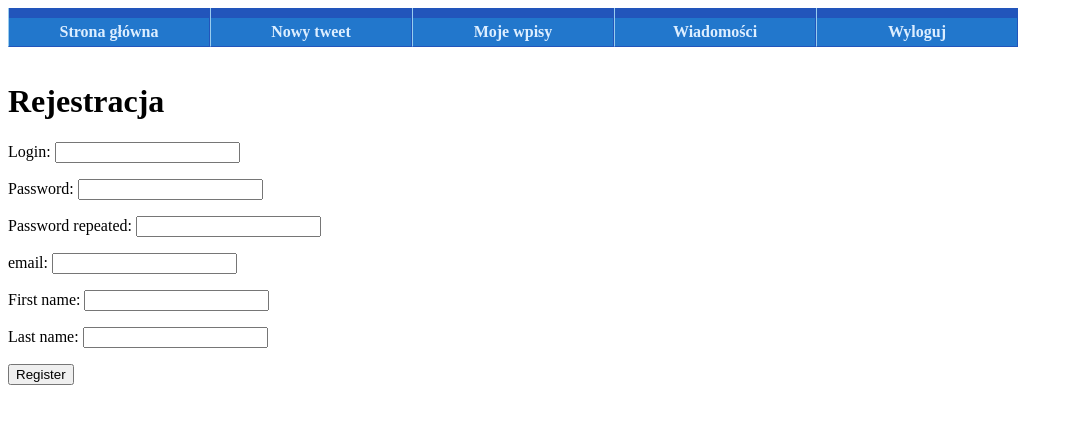
After one commit to Juju-And/twitter, a Django app: page /create_user in a window 1280 px wide. The commit adds this page. Shown: the top 424 px of the page, without its empty margins (0-1073 px from the left). Run offline with Django 3.2, Linux system fonts and the light colour scheme.

Commit message:
About tweet

```diff
--- a/core/urls.py
+++ b/core/urls.py
@@ -17,9 +17,11 @@ from django.contrib import admin
 from django.urls import path
 from records.views import (MainView,
                            AddTweetView,
+                           TweetView
                            )
 from users.views import (LoginView,
-                         logoutUser)
+                         logoutUser,
+                         CreateUserView)
 from django.conf.urls import url
 
 urlpatterns = [
@@ -28,4 +30,7 @@ urlpatterns = [
     url(r'^add_tweet', AddTweetView.as_view()),
     url(r'^login', LoginView.as_view()),
     url(r'^logout', logoutUser),
+    url(r'^create_user', CreateUserView.as_view()),
+    url(r'^tweet/(?P<tweet_id>(\d)+)', TweetView.as_view(), name="tweet"),
+
 ]
--- a/records/views.py
+++ b/records/views.py
@@ -23,3 +23,9 @@ class AddTweetView(LoginRequiredMixin, CreateView):
     def form_valid(self, form):
         form.instance.user = self.request.user
         return super().form_valid(form)
+
+
+class TweetView(View):
+    def get(self, request, tweet_id):
+        current_tweet = Tweet.objects.get(id=tweet_id)
+        return render(request, 'tweet_info.html', {"current_tweet": current_tweet})
--- a/static/css/style.css
+++ b/static/css/style.css
@@ -1,13 +1,35 @@
 #menu_list, #menu_list li {
-    font-size: 30px;
-    text-align: center;
 	display: block;
 	list-style: none;
 	margin: 0;
 	padding: 0;
 }
 
+#menu_list {
+	position: relative;
+}
+
 #menu_list li {
-	display: inline;
-	white-space: nowrap;
+	float: left;
+	border-width: 0 1px 1px 1px;
+	border-style: solid;
+	border-color: transparent #25b #25b #9ce;
 }
+
+#menu_list a:link, #menu_list a:visited {
+	text-decoration: none;
+	display: block;
+	width: 200px;
+	text-align: center;
+	padding: 5px 0;
+	font-weight: bold;
+	background-color: #27c;
+	color: #def;
+	border-top: 10px solid #25b;
+}
+
+#menu_list a:hover {
+	background-color: #28e;
+	color: #fff;
+	border-top: 20px solid #26d;
+}
--- a/templates/base.html
+++ b/templates/base.html
@@ -10,6 +10,15 @@
     <title>{% block title %}{% endblock %}</title>
 </head>
 <body>
+<ul id="menu_list">
+    <li><a href="/">Strona główna</a></li>
+    <li><a href="/add_tweet">Nowy tweet</a></li>
+    <li><a href="/users_tweets">Moje wpisy</a></li>
+    <li><a href="">Wiadomości</a></li>
+    <li><a href="/logout">Wyloguj</a></li>
+
+</ul>
+<br><br><br>
 {% block content %}
 {% endblock %}
 </body>
--- /dev/null
+++ b/templates/create_user.html
@@ -0,0 +1,13 @@
+{% extends 'base.html' %}
+
+{% block content %}
+<h1>Rejestracja</h1>
+<form action="/create_user" method="post">
+
+    {% csrf_token %}
+    {{ form.as_p}}
+
+    <button type="submit">Register</button>
+</form>
+
+{% endblock %}
--- a/templates/login.html
+++ b/templates/login.html
@@ -10,5 +10,7 @@
     <button type="submit">Zaloguj</button>
 </form>
 
+<a href="/create_user"><h3>Zarejestruj się</h3></a>
+
 
 {% endblock %}
--- a/users/forms.py
+++ b/users/forms.py
@@ -8,17 +8,16 @@ class LoginForm(forms.Form):
     password = forms.CharField(label="Password", widget=forms.PasswordInput)
 
 
-# class CreateUserForm(forms.Form):
-#     username = forms.CharField(label='Login', validators=[username_unique])
-#     password = forms.CharField(label="Password", widget=forms.PasswordInput)
-#     password_repeated = forms.CharField(label="Password repeated", widget=forms.PasswordInput)
-#     email = forms.CharField(label='email', widget=forms.EmailInput)
-#     first_name = forms.CharField(label='First name')
-#     last_name = forms.CharField(label='Last name')
-#
-#     def clean(self):
-#         if not self.cleaned_data['password'] == self.cleaned_data['password_repeated']:
-#             raise ValidationError('Passwords are not the same!')
-#
-#         return self.cleaned_data
-#
+class CreateUserForm(forms.Form):
+    username = forms.CharField(label='Login')
+    password = forms.CharField(label="Password", widget=forms.PasswordInput)
+    password_repeated = forms.CharField(label="Password repeated", widget=forms.PasswordInput)
+    email = forms.CharField(label='email', widget=forms.EmailInput)
+    first_name = forms.CharField(label='First name')
+    last_name = forms.CharField(label='Last name')
+
+    def clean(self):
+        if not self.cleaned_data['password'] == self.cleaned_data['password_repeated']:
+            raise ValidationError('Passwords are not the same!')
+
+        return self.cleaned_data
--- a/users/views.py
+++ b/users/views.py
@@ -1,9 +1,10 @@
 from django.shortcuts import render, redirect
 from django.views.generic import FormView
-from users.forms import LoginForm
+from users.forms import LoginForm, CreateUserForm
 from django.contrib.auth import authenticate, login, logout
 from django.contrib import messages
 from django.contrib.auth.decorators import login_required
+from django.contrib.auth.models import User
 
 
 class LoginView(FormView):
@@ -28,5 +29,17 @@ def logoutUser(request):
     return redirect("/")
 
 
-class CreateUser(FormView):
-    pass
+class CreateUserView(FormView):
+    template_name = "create_user.html"
+    form_class = CreateUserForm
+    success_url = "/"
+
+    def form_valid(self, form):
+        User.objects.create_user(
+            username=form.cleaned_data['username'],
+            first_name=form.cleaned_data['first_name'],
+            last_name=form.cleaned_data['last_name'],
+            email=form.cleaned_data['email'],
+            password=form.cleaned_data['password'],
+        )
+        return super().form_valid(form)
```
Also changed, not shown: templates/index.html (+2 -12 lines), templates/tweet_info.html (added, +10 -0 lines), db.sqlite3.
